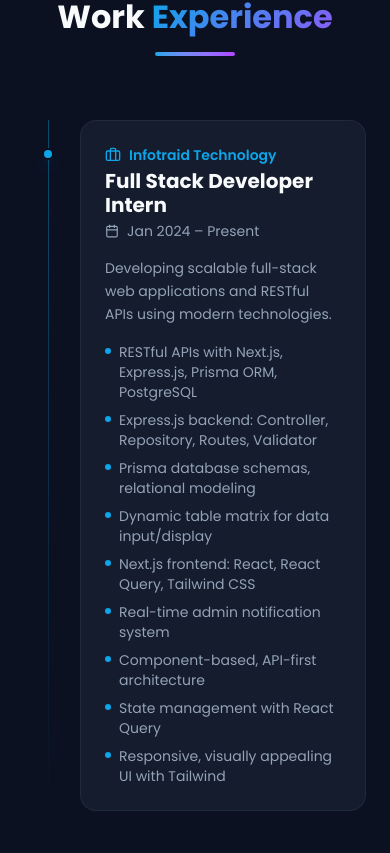
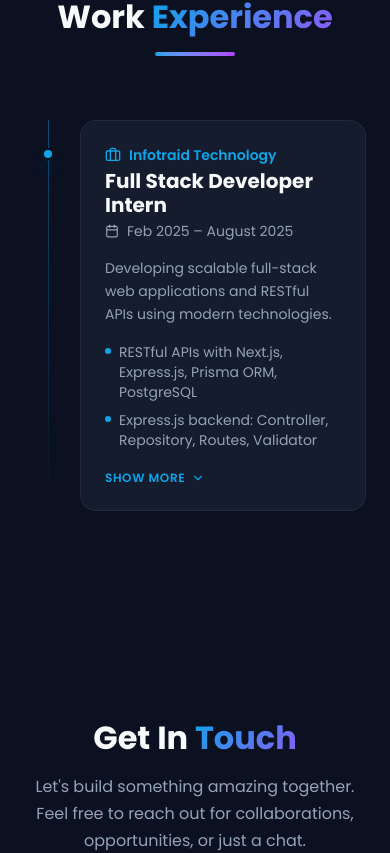
Before and after one commit to saralbjr/my-portfolio, a Next.js app: page / in a window 390 px wide. Shown: the part 4300-5153 px from the top of the page. Built offline with nearby package versions, Linux system fonts and the light colour scheme.

Commit message:
design changes

```diff
--- a/convert-heic.js
+++ /dev/null
@@ -1,13 +0,0 @@
-const fs = require('fs');
-const heicConvert = require('heic-convert');
-
-(async () => {
-    const inputBuffer = fs.readFileSync('./public/images/projects/IMG_0807.HEIC');
-    const outputBuffer = await heicConvert({
-        buffer: inputBuffer,
-        format: 'JPEG',
-        quality: 1
-    });
-    fs.writeFileSync('./public/images/profile.jpg', outputBuffer);
-    console.log('Converted');
-})();
--- a/src/app/actions/contact.ts
+++ b/src/app/actions/contact.ts
@@ -80,27 +80,37 @@ export async function submitContactForm(
     };
   }
 
-  // 4. Send email (placeholder — replace with Nodemailer or Resend)
-  // To integrate a real email provider:
-  //   import { Resend } from "resend";
-  //   const resend = new Resend(process.env.RESEND_API_KEY);
-  //   await resend.emails.send({ ... });
+  // 4. Send email using FormSubmit AJAX API
   try {
-    // Simulate processing
-    console.log("📧 Contact form submission:", {
-      name: result.data.name,
-      email: result.data.email,
-      message: result.data.message,
+    const response = await fetch("https://formsubmit.co/ajax/saralbjr@gmail.com", {
+      method: "POST",
+      headers: {
+        "Content-Type": "application/json",
+        Accept: "application/json",
+      },
+      body: JSON.stringify({
+        _subject: `New Portfolio Message from ${result.data.name}`,
+        name: result.data.name,
+        email: result.data.email,
+        message: result.data.message,
+        _template: "box", // Beautiful HTML email template
+      }),
     });
+
+    if (!response.ok) {
+      throw new Error("Failed to send email");
+    }
 
     return {
       success: true,
-      message: "Message sent successfully! I'll get back to you soon.",
+      message:
+        "Message sent! (Note: You may need to activate your FormSubmit link in your email first)",
     };
-  } catch {
+  } catch (error) {
+    console.error("Email sending error:", error);
     return {
       success: false,
-      message: "Something went wrong. Please try again later.",
+      message: "Something went wrong sending the email. Please try again later.",
     };
   }
 }
--- a/src/components/Experience.tsx
+++ b/src/components/Experience.tsx
@@ -1,8 +1,89 @@
 "use client";
 
-import { motion } from "framer-motion";
-import { Briefcase, Calendar } from "lucide-react";
+import { useState } from "react";
+import { motion, AnimatePresence } from "framer-motion";
+import { Briefcase, Calendar, ChevronDown, ChevronUp } from "lucide-react";
 import { experiences } from "@/data/experience";
+
+type ExperienceData = (typeof experiences)[0];
+
+function ExperienceCard({ exp, index }: { exp: ExperienceData; index: number }) {
+  const [isExpanded, setIsExpanded] = useState(false);
+  const MAX_VISIBLE = 2;
+  const hasMore = exp.achievements.length > MAX_VISIBLE;
+
+  return (
+    <motion.div
+      initial={{ opacity: 0, y: 40 }}
+      whileInView={{ opacity: 1, y: 0 }}
+      viewport={{ once: true, margin: "-80px" }}
+      transition={{ duration: 0.5, delay: index * 0.15 }}
+      className={`relative flex flex-col md:flex-row gap-6 mb-12 ${
+        index % 2 === 0 ? "md:flex-row" : "md:flex-row-reverse"
+      }`}
+    >
+      {/* Timeline dot */}
+      <div className="absolute left-6 md:left-1/2 -translate-x-1/2 w-3 h-3 rounded-full bg-accent border-2 border-background shadow-lg shadow-accent/30 z-10 mt-7" />
+
+      {/* Spacer for alternating layout */}
+      <div className="hidden md:block flex-1" />
+
+      {/* Card */}
+      <div className="flex-1 ml-14 md:ml-0">
+        <div className="glass-card p-6 hover:border-accent/30 transition-all duration-300">
+          <div className="flex items-center gap-2 text-accent mb-1">
+            <Briefcase size={16} />
+            <span className="text-sm font-semibold">{exp.company}</span>
+          </div>
+          <h3 className="text-lg font-bold mb-1">{exp.title}</h3>
+          <div className="flex items-center gap-2 text-foreground-muted text-sm mb-4">
+            <Calendar size={14} />
+            {exp.dateRange}
+          </div>
+          <p className="text-foreground-muted text-sm leading-relaxed mb-4">{exp.description}</p>
+
+          <ul className="space-y-2 relative">
+            <AnimatePresence initial={false}>
+              {exp.achievements.map((item, j) => {
+                if (!isExpanded && j >= MAX_VISIBLE) return null;
+                return (
+                  <motion.li
+                    key={j}
+                    initial={{ opacity: 0, height: 0 }}
+                    animate={{ opacity: 1, height: "auto" }}
+                    exit={{ opacity: 0, height: 0 }}
+                    transition={{ duration: 0.3, ease: "easeInOut" }}
+                    className="flex items-start gap-2 text-sm text-foreground-muted overflow-hidden"
+                  >
+                    <span className="mt-1.5 w-1.5 h-1.5 rounded-full bg-accent flex-shrink-0" />
+                    <span className="flex-1">{item}</span>
+                  </motion.li>
+                );
+              })}
+            </AnimatePresence>
+          </ul>
+
+          {hasMore && (
+            <button
+              onClick={() => setIsExpanded(!isExpanded)}
+              className="mt-5 flex items-center gap-1.5 text-xs font-semibold text-accent hover:text-accent/80 transition-colors uppercase tracking-wider"
+            >
+              {isExpanded ? (
+                <>
+                  Show Less <ChevronUp size={14} />
+                </>
+              ) : (
+                <>
+                  Show More <ChevronDown size={14} />
+                </>
+              )}
+            </button>
+          )}
+        </div>
+      </div>
+    </motion.div>
+  );
+}
 
 export default function Experience() {
   return (
@@ -28,48 +109,7 @@ export default function Experience() {
           <div className="absolute left-6 md:left-1/2 top-0 bottom-0 w-px bg-gradient-to-b from-accent/40 via-accent/20 to-transparent" />
 
           {experiences.map((exp, i) => (
-            <motion.div
-              key={exp.id}
-              initial={{ opacity: 0, y: 40 }}
-              whileInView={{ opacity: 1, y: 0 }}
-              viewport={{ once: true, margin: "-80px" }}
-              transition={{ duration: 0.5, delay: i * 0.15 }}
-              className={`relative flex flex-col md:flex-row gap-6 mb-12 ${
-                i % 2 === 0 ? "md:flex-row" : "md:flex-row-reverse"
-              }`}
-            >
-              {/* Timeline dot */}
-              <div className="absolute left-6 md:left-1/2 -translate-x-1/2 w-3 h-3 rounded-full bg-accent border-2 border-background shadow-lg shadow-accent/30 z-10 mt-7" />
-
-              {/* Spacer for alternating layout */}
-              <div className="hidden md:block flex-1" />
-
-              {/* Card */}
-              <div className="flex-1 ml-14 md:ml-0">
-                <div className="glass-card p-6 hover:border-accent/30 transition-all duration-300">
-                  <div className="flex items-center gap-2 text-accent mb-1">
-                    <Briefcase size={16} />
-                    <span className="text-sm font-semibold">{exp.company}</span>
-                  </div>
-                  <h3 className="text-lg font-bold mb-1">{exp.title}</h3>
-                  <div className="flex items-center gap-2 text-foreground-muted text-sm mb-4">
-                    <Calendar size={14} />
-                    {exp.dateRange}
-                  </div>
-                  <p className="text-foreground-muted text-sm leading-relaxed mb-4">
-                    {exp.description}
-                  </p>
-                  <ul className="space-y-2">
-                    {exp.achievements.map((item, j) => (
-                      <li key={j} className="flex items-start gap-2 text-sm text-foreground-muted">
-                        <span className="mt-1.5 w-1.5 h-1.5 rounded-full bg-accent flex-shrink-0" />
-                        {item}
-                      </li>
-                    ))}
-                  </ul>
-                </div>
-              </div>
-            </motion.div>
+            <ExperienceCard key={exp.id} exp={exp} index={i} />
           ))}
         </div>
       </div>
--- a/src/data/experience.ts
+++ b/src/data/experience.ts
@@ -12,7 +12,7 @@ export const experiences: Experience[] = [
     id: "full-stack-intern",
     title: "Full Stack Developer Intern",
     company: "Infotraid Technology",
-    dateRange: "Jan 2024 – Present",
+    dateRange: "Feb 2025 – August 2025",
     description:
       "Developing scalable full-stack web applications and RESTful APIs using modern technologies.",
     achievements: [
```
Also changed, not shown: 1 other file (tests, documents, lock files or other folders).
